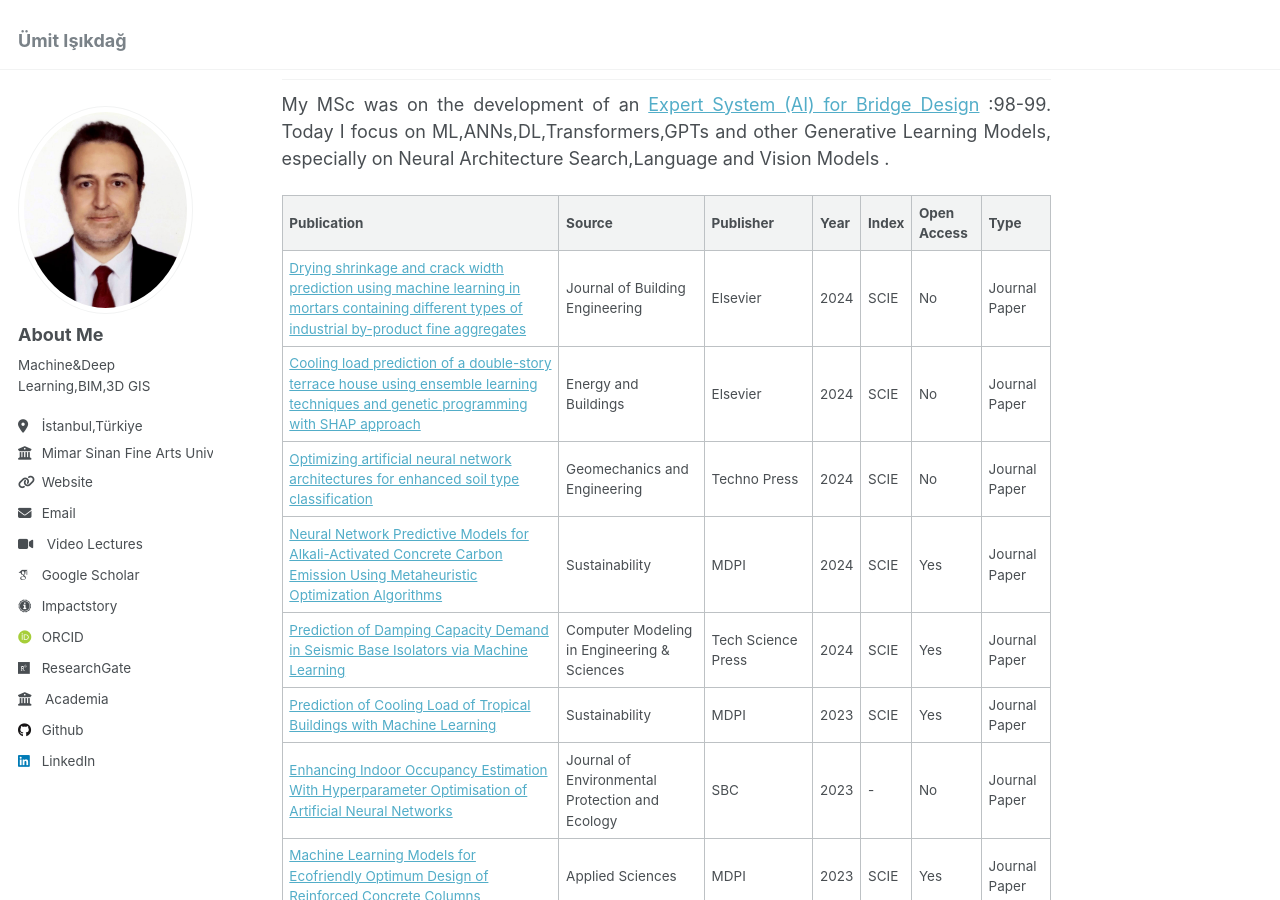
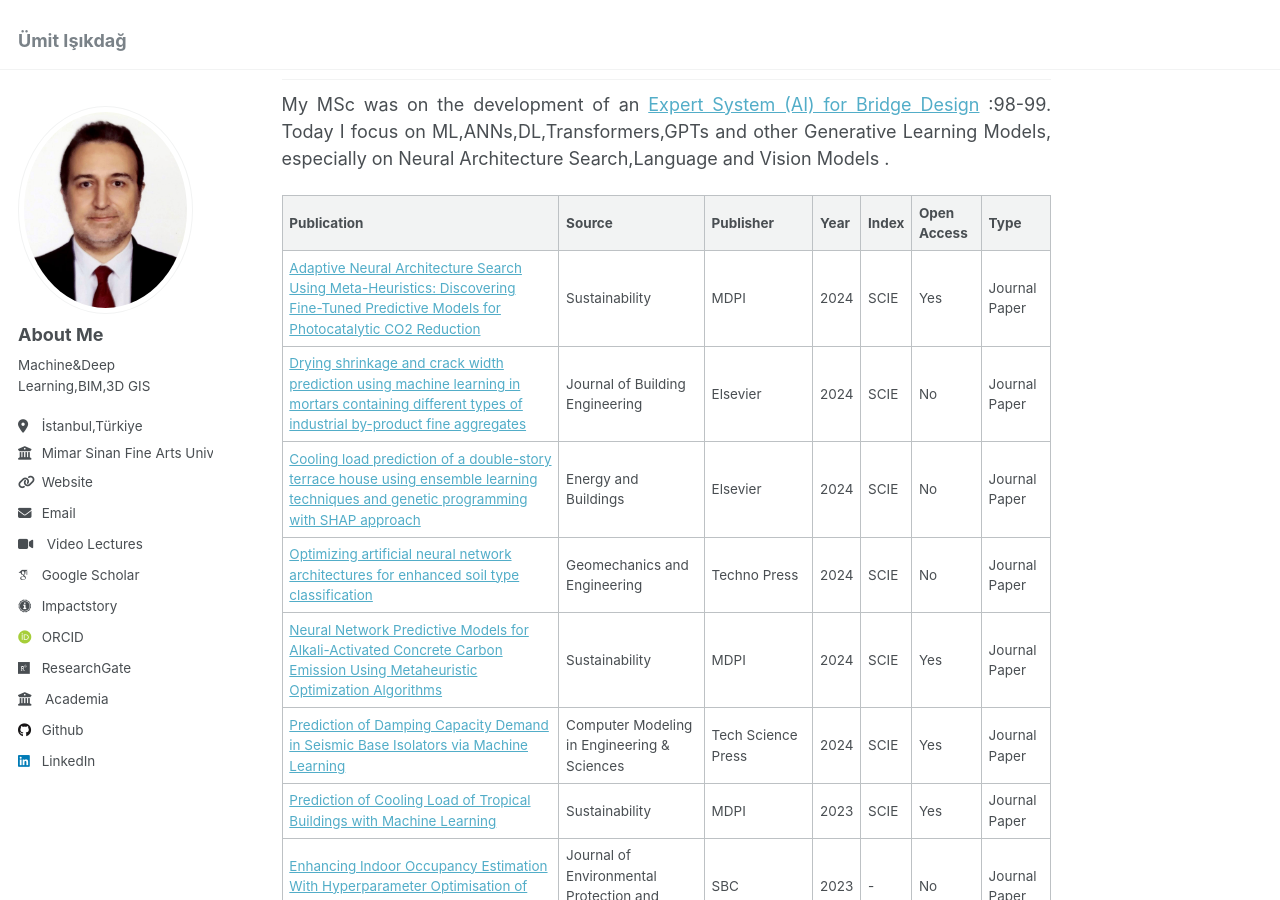
Before and after one commit to isikdag/isikdag.github.io, a Jekyll site: the page built from _pages/about.md, in a window 1280 px wide and 900 px high, scrolled down 488 px. Built offline with Jekyll 4.4.1, drawn with Linux system fonts in a browser that asks for light colours; some web fonts are replaced.

Commit message:
Update about.md

```diff
--- a/_pages/about.md
+++ b/_pages/about.md
@@ -33,6 +33,7 @@ Today I focus on ML,ANNs,DL,Transformers,GPTs and other Generative Learning Mode
 
 |                       Publication                                 |         Source                     |Publisher | Year  | Index |Open Access|Type    |
 | ------------------------------------------------------------------| ---------------------------------- |----------|-------|-------|-----------|--------|
+|[Adaptive Neural Architecture Search Using Meta-Heuristics: Discovering Fine-Tuned Predictive Models for Photocatalytic CO2 Reduction](Adaptive Neural Architecture Search Using Meta-Heuristics: Discovering Fine-Tuned Predictive Models for Photocatalytic CO2 Reduction)|Sustainability| MDPI|2024|SCIE|Yes|Journal Paper |
 |[Drying shrinkage and crack width prediction using machine learning in mortars containing different types of industrial by-product fine aggregates](https://www.sciencedirect.com/science/article/abs/pii/S2352710224023052)| Journal of Building Engineering |Elsevier |2024  | SCIE | No | Journal Paper |
 |[Cooling load prediction of a double-story terrace house using ensemble learning techniques and genetic programming with SHAP approach](https://www.sciencedirect.com/science/article/abs/pii/S0378778824003700)| Energy and Buildings |Elsevier|2024 | SCIE | No |Journal Paper |
 |[Optimizing artificial neural network architectures for enhanced soil type classification](https://www.techno-press.org/content/?page=article&journal=gae&volume=37&num=3&ordernum=6)|Geomechanics and Engineering|Techno Press | 2024 |SCIE | No |Journal Paper |
```
